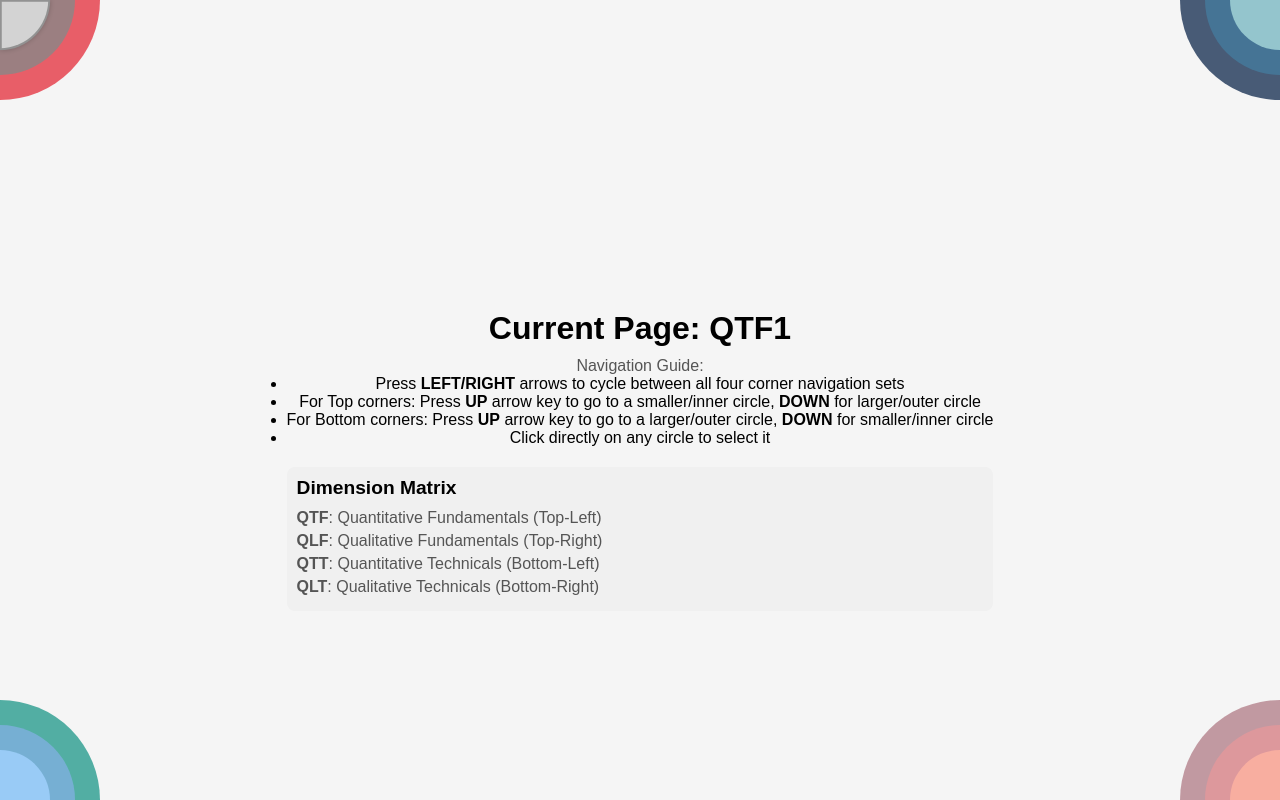
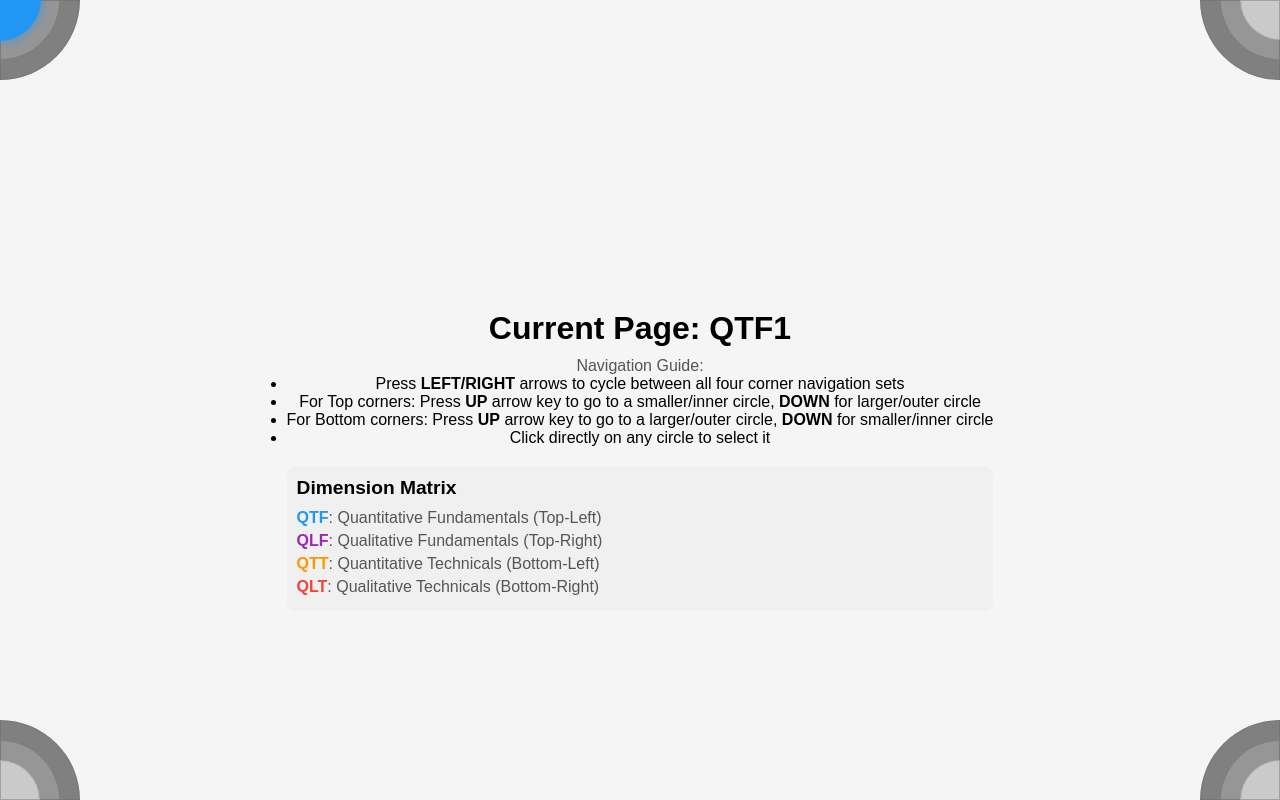
Before and after one commit to jeremyadavis/four-corners-stocks, a plain HTML site: page index.html in a window 1280 px wide. Drawn offline with Linux system fonts and the light colour scheme.

Commit message:
Update navigation styling: standardize to grayscale, improve active state, reduce sizes by 20%

```diff
--- a/script.js
+++ b/script.js
@@ -99,46 +99,33 @@ document.addEventListener('DOMContentLoaded', () => {
     // Update the page indicator text
     currentPageIndicator.textContent = currentPage;
 
-    // Update the active/inactive classes
-    quarterCircles.forEach((circle) => {
-      const pageName = circle.dataset.page;
+    // Set base z-index for all corners
+    const corners = ['QTF', 'QLF', 'QTT', 'QLT'];
 
-      if (pageName === currentPage) {
-        circle.classList.add('active');
-        circle.classList.remove('inactive');
-      } else {
-        circle.classList.add('inactive');
-        circle.classList.remove('active');
+    // Apply z-index and active/inactive classes
+    corners.forEach((corner) => {
+      for (let i = 1; i <= 3; i++) {
+        const selector = `.${corner}${i}`;
+        const element = document.querySelector(selector);
+
+        if (!element) continue;
+
+        // Set z-index: smaller circles (level 1) on top
+        element.style.zIndex = 4 - i; // Level 1: z-index=3, Level 2: z-index=2, Level 3: z-index=1
+
+        const pageName = element.dataset.page;
+
+        if (pageName === currentPage) {
+          element.classList.add('active');
+          element.classList.remove('inactive');
+
+          // Make sure active elements have elevated z-index
+          // This will override the inline z-index with CSS !important in the active class
+        } else {
+          element.classList.add('inactive');
+          element.classList.remove('active');
+        }
       }
     });
-
-    // Always ensure proper z-index ordering (smaller circles always on top)
-    // This ensures the inner circles remain visible when outer circles are selected
-    const qtf1 = document.querySelector('.QTF1');
-    const qtf2 = document.querySelector('.QTF2');
-    const qtf3 = document.querySelector('.QTF3');
-    const qlf1 = document.querySelector('.QLF1');
-    const qlf2 = document.querySelector('.QLF2');
-    const qlf3 = document.querySelector('.QLF3');
-    const qtt1 = document.querySelector('.QTT1');
-    const qtt2 = document.querySelector('.QTT2');
-    const qtt3 = document.querySelector('.QTT3');
-    const qlt1 = document.querySelector('.QLT1');
-    const qlt2 = document.querySelector('.QLT2');
-    const qlt3 = document.querySelector('.QLT3');
-
-    // Ensure consistent z-index ordering
-    qtf1.style.zIndex = 3; // Innermost circle always on top
-    qtf2.style.zIndex = 2; // Middle circle
-    qtf3.style.zIndex = 1; // Outermost circle always at bottom
-    qlf1.style.zIndex = 3; // Innermost circle always on top
-    qlf2.style.zIndex = 2; // Middle circle
-    qlf3.style.zIndex = 1; // Outermost circle always at bottom
-    qtt1.style.zIndex = 3; // Innermost circle always on top
-    qtt2.style.zIndex = 2; // Middle circle
-    qtt3.style.zIndex = 1; // Outermost circle always at bottom
-    qlt1.style.zIndex = 3; // Innermost circle always on top
-    qlt2.style.zIndex = 2; // Middle circle
-    qlt3.style.zIndex = 1; // Outermost circle always at bottom
   }
 });
--- a/styles.css
+++ b/styles.css
@@ -16,8 +16,8 @@ body {
 
 .navigation-container {
   position: absolute;
-  width: 100px;
-  height: 100px;
+  width: 80px;
+  height: 80px;
   overflow: visible;
   padding: 5px;
 }
@@ -44,8 +44,39 @@ body {
 
 .quarter-circle {
   position: absolute;
-  border: 1px solid transparent;
+  border: 1px solid rgba(0, 0, 0, 0.2);
   transition: all 0.3s ease;
+  cursor: pointer;
+}
+
+/* Common styles for all first level circles (smallest) */
+.QTF1,
+.QLF1,
+.QTT1,
+.QLT1 {
+  width: 40px;
+  height: 40px;
+  background-color: #e0e0e0;
+}
+
+/* Common styles for all second level circles (medium) */
+.QTF2,
+.QLF2,
+.QTT2,
+.QLT2 {
+  width: 60px;
+  height: 60px;
+  background-color: #a0a0a0;
+}
+
+/* Common styles for all third level circles (largest) */
+.QTF3,
+.QLF3,
+.QTT3,
+.QLT3 {
+  width: 80px;
+  height: 80px;
+  background-color: #505050;
 }
 
 /* Quantitative Fundamentals (Top Left) Quarter Circles */
@@ -57,24 +88,6 @@ body {
   border-radius: 0 0 100% 0;
 }
 
-.QTF1 {
-  width: 50px;
-  height: 50px;
-  background-color: #d3d3d3; /* Light gray */
-}
-
-.QTF2 {
-  width: 75px;
-  height: 75px;
-  background-color: #888888; /* Darker gray */
-}
-
-.QTF3 {
-  width: 100px;
-  height: 100px;
-  background-color: #e63946; /* Red */
-}
-
 /* Qualitative Fundamentals (Top Right) Quarter Circles */
 .QLF1,
 .QLF2,
@@ -82,24 +95,6 @@ body {
   top: 0;
   right: 0;
   border-radius: 0 0 0 100%;
-}
-
-.QLF1 {
-  width: 50px;
-  height: 50px;
-  background-color: #a8dadc; /* Light blue */
-}
-
-.QLF2 {
-  width: 75px;
-  height: 75px;
-  background-color: #457b9d; /* Medium blue */
-}
-
-.QLF3 {
-  width: 100px;
-  height: 100px;
-  background-color: #1d3557; /* Dark blue */
 }
 
 /* Quantitative Technicals (Bottom Left) Quarter Circles */
@@ -111,24 +106,6 @@ body {
   border-radius: 0 100% 0 0;
 }
 
-.QTT1 {
-  width: 50px;
-  height: 50px;
-  background-color: #a2d2ff; /* Light green-blue */
-}
-
-.QTT2 {
-  width: 75px;
-  height: 75px;
-  background-color: #80b0e0; /* Medium green-blue */
-}
-
-.QTT3 {
-  width: 100px;
-  height: 100px;
-  background-color: #2a9d8f; /* Teal */
-}
-
 /* Qualitative Technicals (Bottom Right) Quarter Circles */
 .QLT1,
 .QLT2,
@@ -138,32 +115,58 @@ body {
   border-radius: 100% 0 0 0;
 }
 
-.QLT1 {
-  width: 50px;
-  height: 50px;
-  background-color: #ffb4a2; /* Light orange */
+/* Active state - green highlight */
+.active {
+  border: 3px solid #4caf50;
+  box-shadow: 0 0 12px rgba(76, 175, 80, 0.7);
+  transform: scale(1.05);
+  z-index: 10 !important;
+  background-color: #4caf50 !important;
+  opacity: 1 !important;
+  transition: all 0.2s ease-in-out;
 }
 
-.QLT2 {
-  width: 75px;
-  height: 75px;
-  background-color: #e5989b; /* Medium pink */
+/* Different color options for each corner - applied only when active */
+.QTF1.active,
+.QTF2.active,
+.QTF3.active {
+  background-color: #2196f3 !important;
+  border-color: #2196f3;
+  box-shadow: 0 0 12px rgba(33, 150, 243, 0.7);
 }
 
-.QLT3 {
-  width: 100px;
-  height: 100px;
-  background-color: #b5838d; /* Dark mauve */
+.QLF1.active,
+.QLF2.active,
+.QLF3.active {
+  background-color: #9c27b0 !important;
+  border-color: #9c27b0;
+  box-shadow: 0 0 12px rgba(156, 39, 176, 0.7);
 }
 
-.active {
-  border: 2px solid rgba(0, 0, 0, 0.3);
-  box-shadow: 0 0 5px rgba(0, 0, 0, 0.2);
-  transform: scale(1.01);
+.QTT1.active,
+.QTT2.active,
+.QTT3.active {
+  background-color: #ff9800 !important;
+  border-color: #ff9800;
+  box-shadow: 0 0 12px rgba(255, 152, 0, 0.7);
+}
+
+.QLT1.active,
+.QLT2.active,
+.QLT3.active {
+  background-color: #f44336 !important;
+  border-color: #f44336;
+  box-shadow: 0 0 12px rgba(244, 67, 54, 0.7);
 }
 
 .inactive {
-  opacity: 0.8;
+  opacity: 0.7;
+}
+
+.inactive:hover {
+  opacity: 0.9;
+  transform: scale(1.02);
+  transition: all 0.2s ease;
 }
 
 /* Make all elements visible regardless of which is active */
@@ -196,3 +199,20 @@ body {
 .dimension-reference p {
   margin: 5px 0;
 }
+
+/* Add colors to dimension references to match active state colors */
+.dimension-reference p:nth-child(2) strong {
+  color: #2196f3;
+}
+
+.dimension-reference p:nth-child(3) strong {
+  color: #9c27b0;
+}
+
+.dimension-reference p:nth-child(4) strong {
+  color: #ff9800;
+}
+
+.dimension-reference p:nth-child(5) strong {
+  color: #f44336;
+}
```
